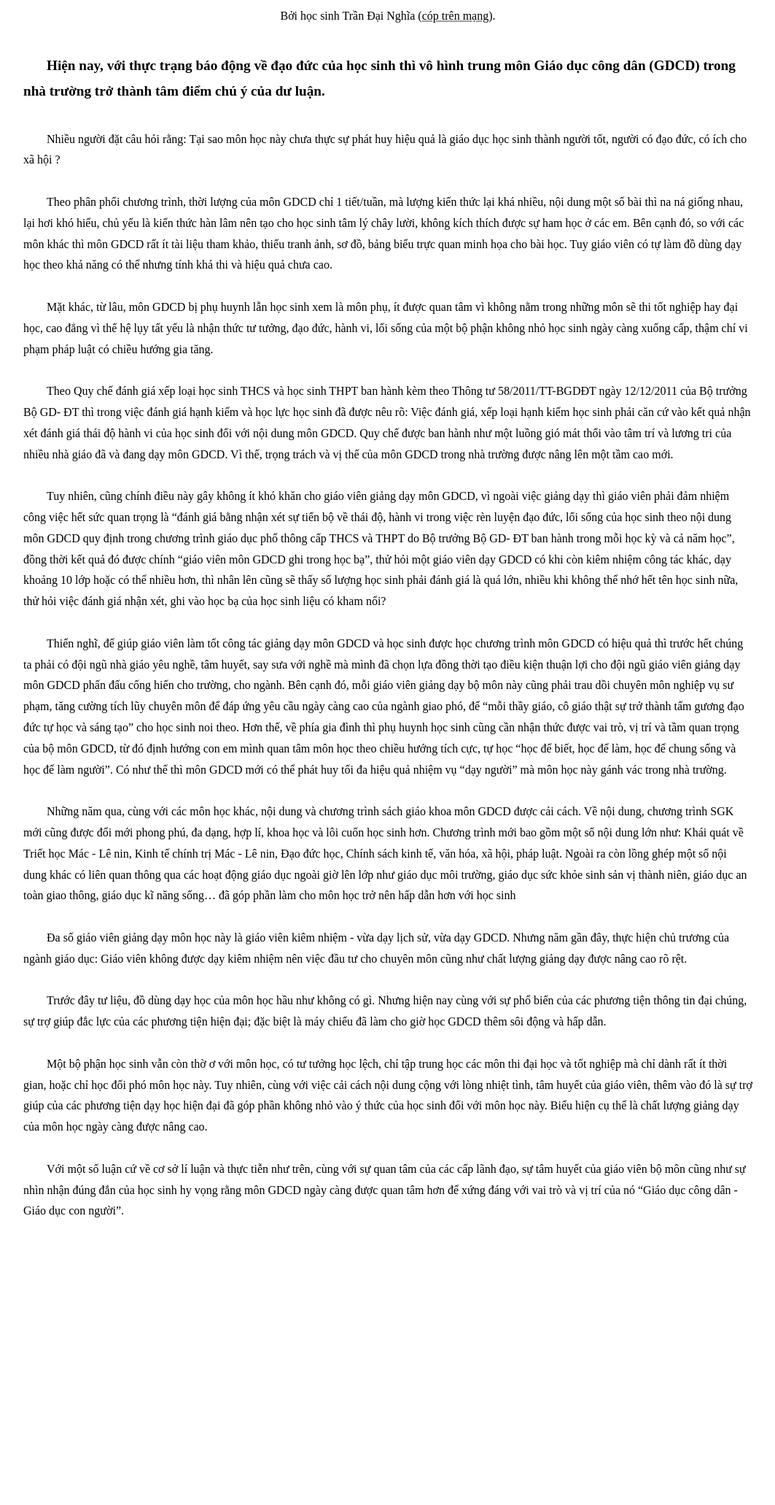
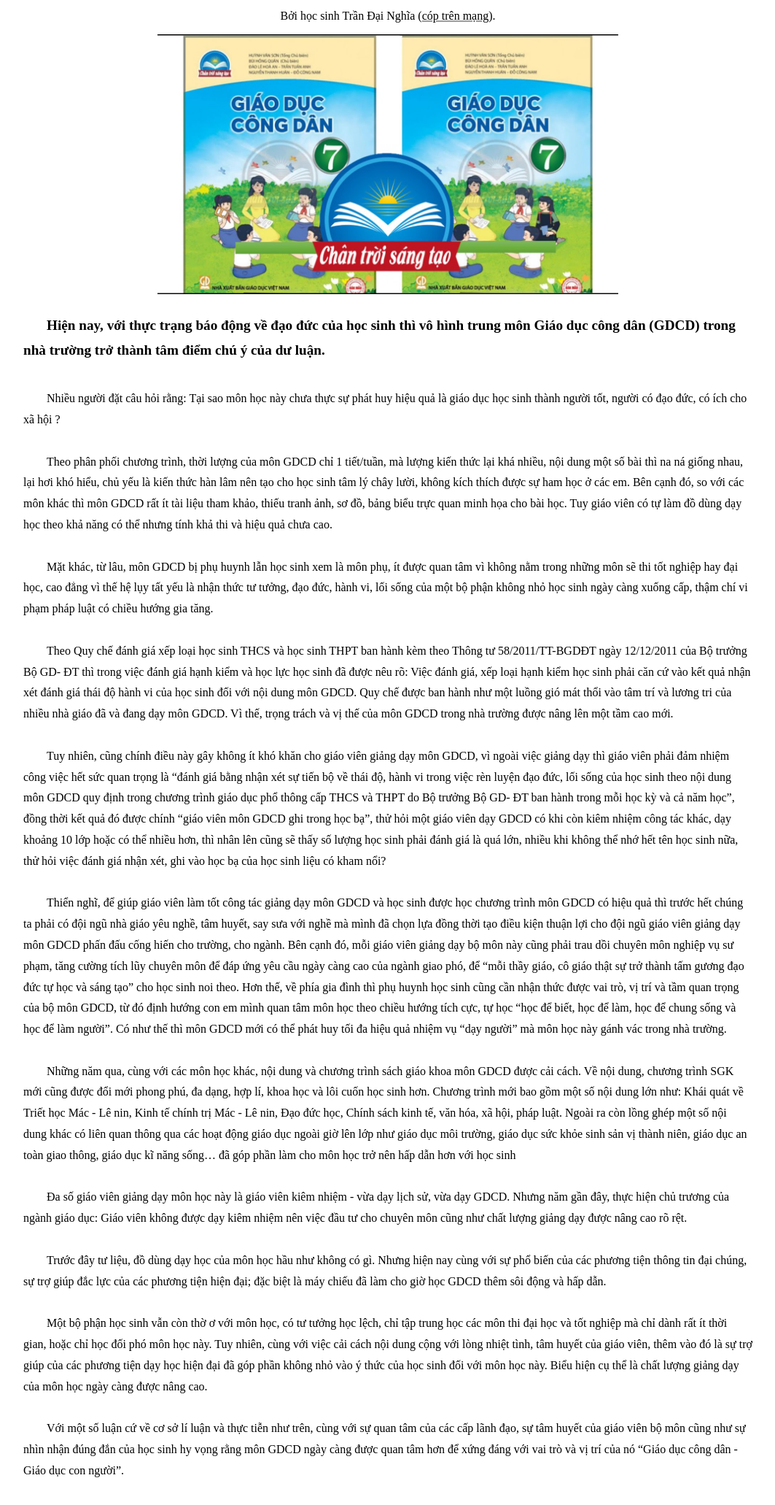
Before and after one commit to dnbhung/dnbhung.github.io, a plain HTML site: page index.html in a window 1280 px wide. Shown: the part 72-2134 px from the top of the page at 73% size, without its empty margins (108-1171 px from the left). Drawn offline with Linux system fonts and the light colour scheme.

Commit message:
Secondary

```diff
--- a/index.html
+++ b/index.html
@@ -2,7 +2,7 @@
 <html>
 
 <head>
-    <title>model</title>
+    <title>GDCD</title>
 
     <link rel="stylesheet" href="style/model.css">
 
@@ -21,6 +21,7 @@
             style="color: inherit;">cóp trên
             mạng</a>).
     </p>
+     <img src="images/gdcd.jpg" alt="Load asset failed">
     <div style="width: 1000px;border: none;padding: 10px; margin-inline: auto;max-width: fit-content;">
         <p class="word-wrap">
             &emsp;&emsp;<strong style="font-size: larger;">Hiện nay, với thực trạng báo động về đạo đức của
@@ -108,7 +109,6 @@
             huyết của giáo viên bộ môn cũng như sự nhìn nhận đúng đắn của học sinh hy vọng rằng môn GDCD ngày càng được
             quan tâm hơn để xứng đáng với vai trò và vị trí của nó “Giáo dục công dân -Giáo dục con người”.<br><br>
         </p>
-        <img src="images/Epik View.jpg" alt="Load asset failed">
     </div>
 </body>
 
```
Also changed, not shown: images/Epik View.jpg (deleted), images/gdcd.jpg (added).
